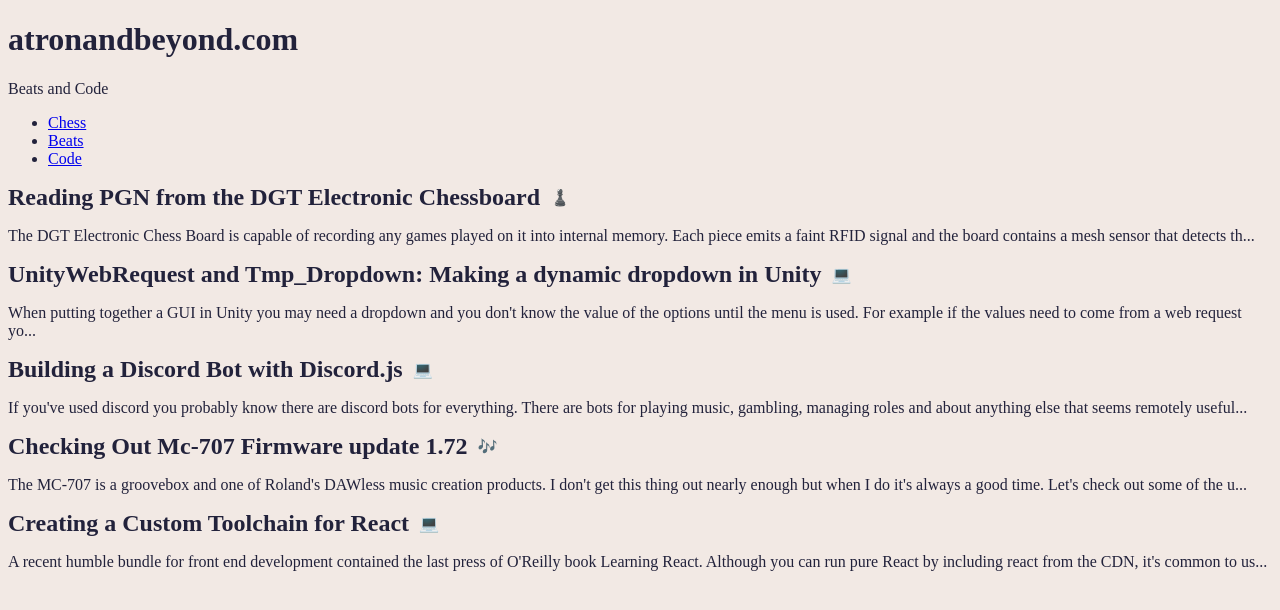
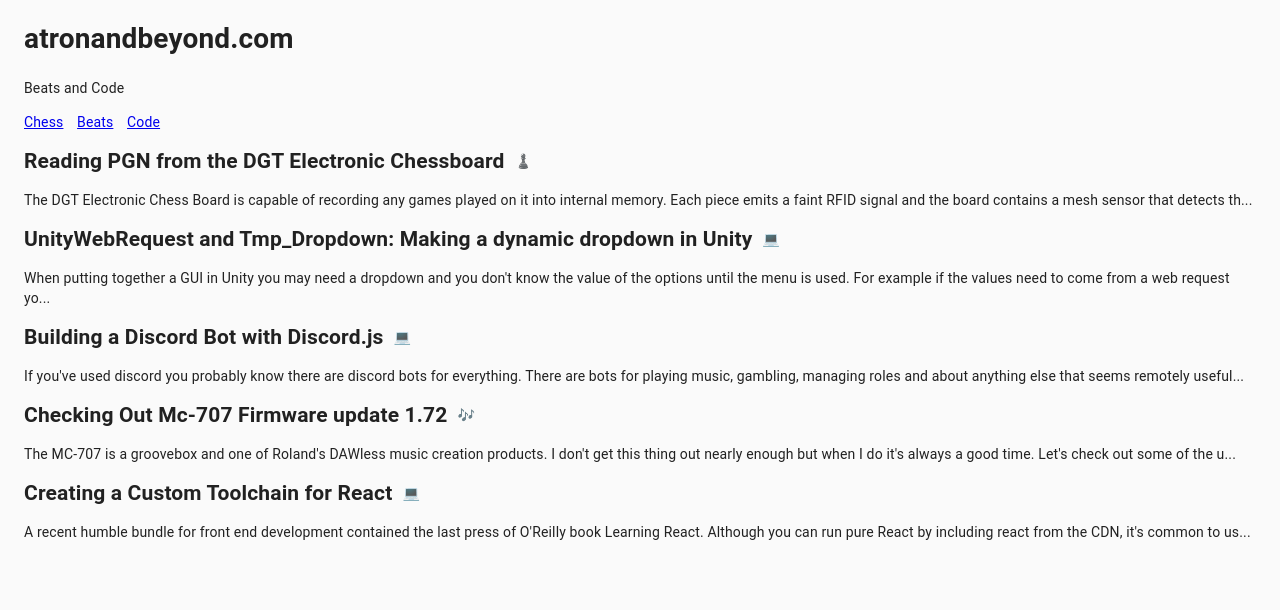
Before and after one commit to awayawm/atronandbeyond.com, a React app: page / in a window 1280 px wide. Shown: the top 610 px of the page. Built offline with nearby package versions, Linux system fonts and the light colour scheme.

Commit message:
start using material-ui

```diff
--- a/package.json
+++ b/package.json
@@ -29,6 +29,7 @@
     "webpack-dev-server": "^3.11.2"
   },
   "dependencies": {
+    "@material-ui/core": "^4.11.4",
     "dotenv": "^10.0.0",
     "html-webpack-harddisk-plugin": "^2.0.0",
     "lodash": "^4.17.21",
--- a/src/App.js
+++ b/src/App.js
@@ -1,9 +1,10 @@
 import React, { Component } from "react";
-import "./App.css";
+import "./css/App.css";
 import * as data from "./data"
 import Header from './Components/Header'
 import Nav from './Components/Nav'
 import Articles from './Components/Articles'
+import { CssBaseline, Container } from '@material-ui/core'
 
 class App extends Component {
 
@@ -14,11 +15,14 @@
 
   render() {
     return (
-      <div className="App">
+      <>
+      <CssBaseline/>
+      <Container className="App">
         <Header title={this.state.header.title} tagline={this.state.header.tagline} />
         <Nav tags={this.state.tags} />
-        <Articles articles={this.state.articles} tags={this.state.tags}/>
-      </div>
+        <Articles articles={this.state.articles} tags={this.state.tags} />
+      </Container>
+      </>
     );
   }
 }
--- a/src/Components/Articles.js
+++ b/src/Components/Articles.js
@@ -1,7 +1,7 @@
 import React, { Component } from "react";
 import PropTypes from 'prop-types';
 import _ from 'lodash'
-import '../App.css'
+import '../css/App.css'
 
 export default class Articles extends Component {
     render() {
--- a/src/Components/Nav.js
+++ b/src/Components/Nav.js
@@ -1,13 +1,14 @@
 import React, { Component } from "react";
 import PropTypes from 'prop-types';
 import { BrowserRouter as Router, Link } from "react-router-dom";
+import '../css/Nav.css'
 
 export default class Nav extends Component {
     render() {
         return (
             <Router>
-                <ul>
-                    {this.props.tags.filter(tag => tag.enabled).map((tag, i) => <li key={i}> <Link to={tag.link}>{tag.name}</Link> </li>)}
+                <ul className="links">
+                    {this.props.tags.filter(tag => tag.enabled).map((tag, i) => <li key={i} className="links"> <Link to={tag.link}>{tag.name}</Link> </li>)}
                 </ul>
             </Router>
         )
--- /dev/null
+++ b/src/css/Nav.css
@@ -0,0 +1,8 @@
+ul.links {
+  list-style-type: none;
+  padding-left: 0px;
+}
+li.links {
+    display: inline;
+    padding-right: 10px;
+}
--- a/src/data.js
+++ b/src/data.js
@@ -34,7 +34,7 @@
       date: "2021-06-20",
       content: `The DGT Electronic Chess Board is capable of recording any games played on it into internal memory.  Each piece emits a
       faint RFID signal and the board contains a mesh sensor that detects the presence of any pieces placed on top of it.  The piece needs to be directly
-      on top of the square for the board to work and the board can register ghost pieces and peice radio interference, but this is rare.  The data from the board is read
+      on top of a square for the move to register.  In rare cases the board can register ghost pieces and from radio interference.  The data on the board can be read
       by a chess program like Fritz or can be simply written to disk for archiving or future analysis.  DGT releases a few programs along with the board
        that are supposed to make connecting the board to your computer easy.  RabbitQueen is helpful for dumping the board memory (readonly) and configuring
       internal parameters.  RabbitConnect and RabbitPlugin allow you to connect the board to chess programs like Fritz.
@@ -59,6 +59,8 @@
       the menu is clicked.  In this quick article we'll make a web request using UnityWebRequest and parse the json response into
       an object we can do something with.  Then we'll use that object to populate the dropdown and to populate some Text objects
       when an option is selected.
+
+      http://jsonviewer.stack.hu/#http://lichess.org/api/team/all
 
       `
     },
--- a/src/index.html
+++ b/src/index.html
@@ -1,10 +1,16 @@
 <!DOCTYPE html>
 <html>
-  <head>
-    <meta charset="utf-8"/>
-    <title><%= htmlWebpackPlugin.options.title %></title>
-  </head>
-  <body>
-    <div id="root"/>
-  </body>
+
+<head>
+  <meta charset="utf-8" />
+  <meta name="viewport" content="minimum-scale=1, initial-scale=1, width=device-width" />
+  <title>
+    <%= htmlWebpackPlugin.options.title %>
+  </title>
+</head>
+
+<body>
+  <div id="root" />
+</body>
+
 </html>
```
Also changed, not shown: public/index.html (+13 -7 lines), src/css/App.css (line endings or trailing spaces), 1 other file (tests, documents, lock files or other folders).
